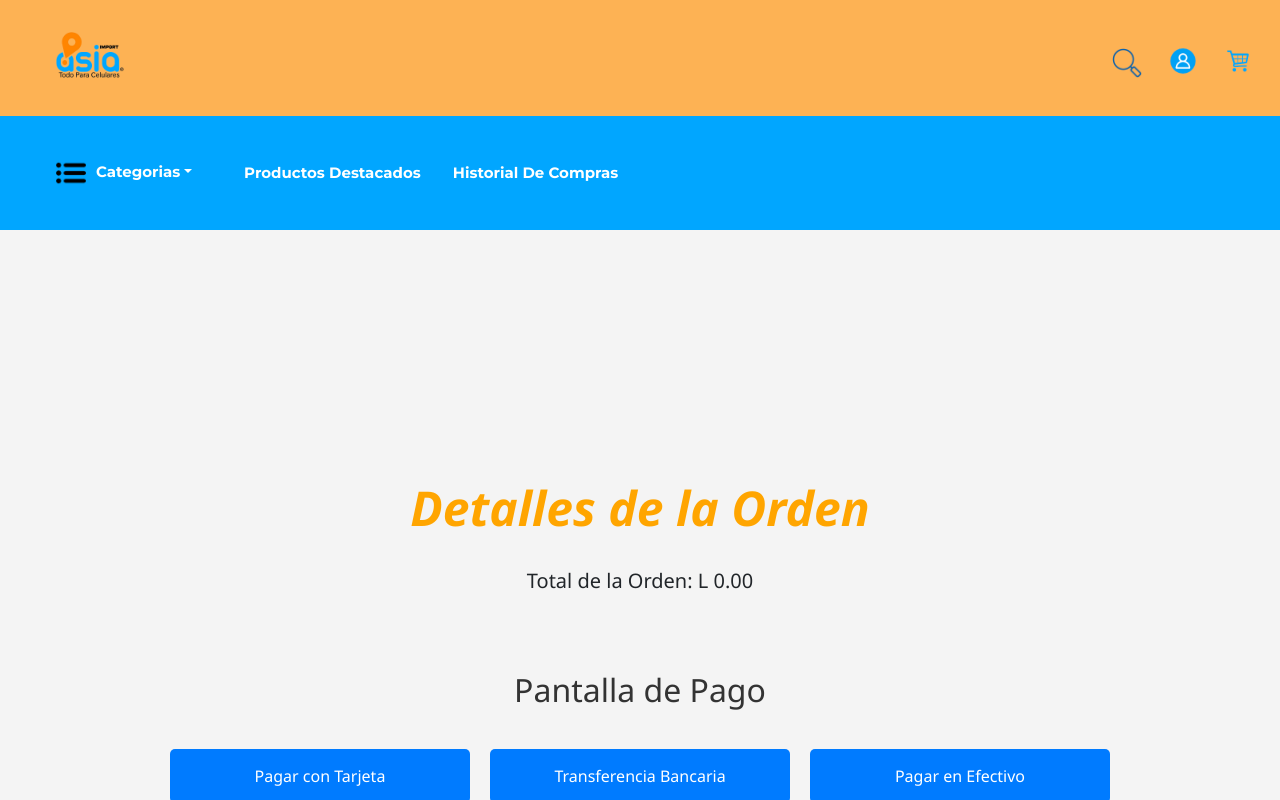
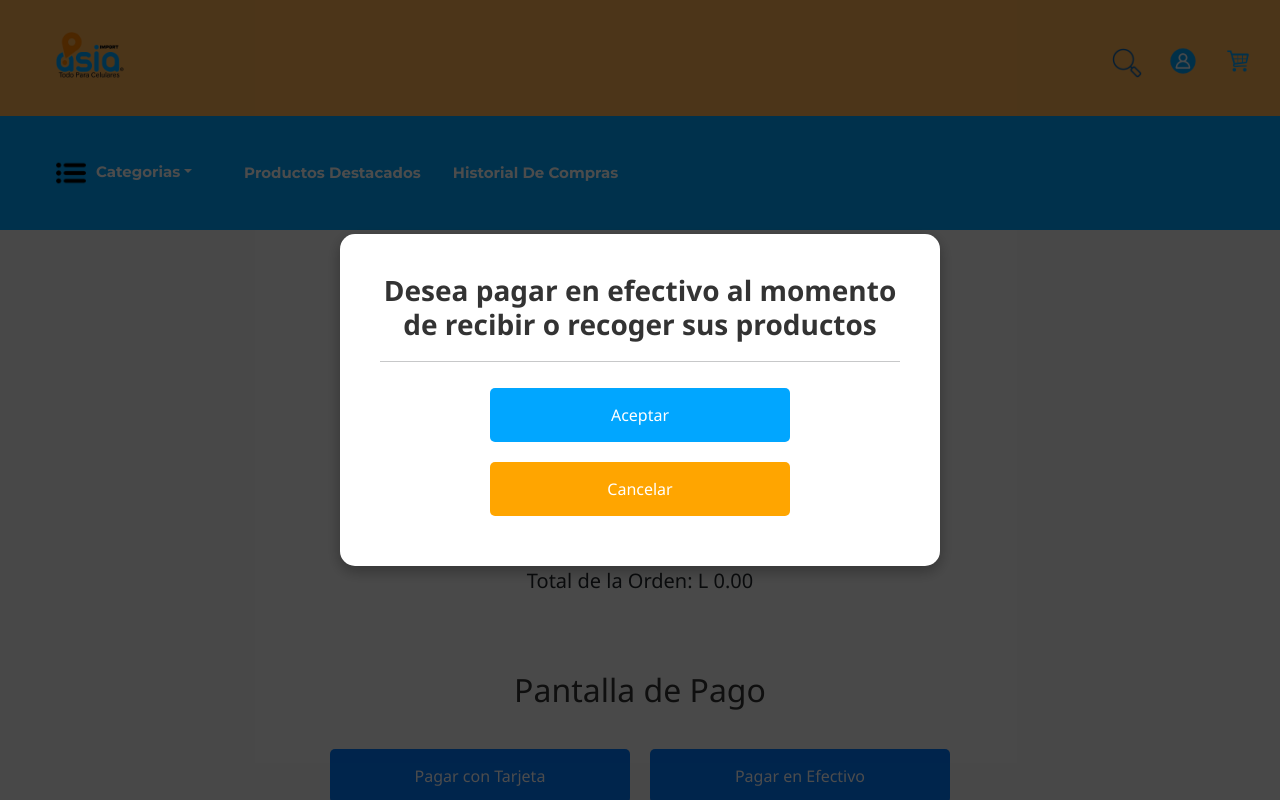
Before and after one commit to jairoaguilarts/AsiaImport, a React (Create React App) app: page /pago in a window 1280 px wide. Both pictures are taken after a click on the button "Pagar en Efectivo". Shown: the top 800 px of the page. Built offline with nearby package versions, Linux system fonts and the light colour scheme; a web font is replaced by a local one.

Commit message:
arreglo y adicion de detalles
se agregaron detalles

```diff
--- a/src/components/Client_screens/Pago.css
+++ b/src/components/Client_screens/Pago.css
@@ -108,3 +108,41 @@ text-align: center;  }
   .productos-precio {
     margin-top: 5px; /* Espacio entre cada detalle del producto */
   }
+
+  .popup {
+    position: fixed;
+    top: 0;
+    left: 0;
+    width: 100%;
+    height: 100%;
+    background-color: rgba(0, 0, 0, 0.5);
+    display: flex;
+    justify-content: center;
+    align-items: center;
+  }
+
+  .popup-inner {
+    background-color: white;
+    padding: 20px;
+    border-radius: 10px;
+    box-shadow: 0 0 10px rgba(0, 0, 0, 0.25);
+    text-align: center;
+  }
+  .popup-gracias {
+    position: fixed;
+    top: 0;
+    left: 0;
+    width: 100%;
+    height: 100%;
+    background: rgba(0, 0, 0, 0.5);
+    display: flex;
+    justify-content: center;
+    align-items: center;
+  }
+
+  .popup-gracias-contenido {
+    background: white;
+    padding: 20px;
+    border-radius: 5px;
+    text-align: center;
+  }
--- a/src/components/Client_screens/Pago.js
+++ b/src/components/Client_screens/Pago.js
@@ -1,4 +1,6 @@
 import React, { useState, useEffect } from 'react';
+import { useNavigate } from 'react-router-dom';
+
 import './Pago.css';
 
 
@@ -10,6 +12,10 @@ function Pago() {
   const [exp, setExp] = useState('');
   const [cvv, setCVV] = useState('');
   const firebaseUID = localStorage.getItem("FireBaseUID");
+  const [mostrarPopup, setMostrarPopup] = useState(false);
+const [mostrarPopupGracias, setMostrarPopupGracias] = useState(false); // Para el segundo pop-up de agradecimiento
+const navigate = useNavigate();
+
 
   const handlePago = async () => {
     if (!validarDatos()) {
@@ -27,7 +33,48 @@ function Pago() {
     });
   };
 
+  const handlePagoEfectivo = () => {
+    setMostrarPopup(true); // Muestra el pop-up
+  };
+   // Función para manejar la confirmación del pop-up
+   const confirmarPagoEfectivo = () => {
+    // Lógica para manejar la confirmación del pago en efectivo
+    setMostrarPopup(false); // Oculta el primer pop-up
+    setMostrarPopupGracias(true); // Muestra el segundo pop-up
+  };
 
+  const mostrarPopupGraciasComponente = () => (
+    mostrarPopupGracias && (
+      <div className="popup-gracias">
+        <div className="popup-gracias-contenido">
+          <h3>Gracias por tu compra</h3>
+          <hr />
+          <p>Detalles de la orden...</p>
+          <button onClick={() => {
+            setMostrarPopupGracias(false); // Primero oculta el pop-up
+            navigate('/inicio'); // Luego navega a la página de inicio
+          }}>Aceptar</button>
+        </div>
+      </div>
+    )
+  );
+
+
+  // Función para manejar la cancelación del pop-up
+  const cancelarPagoEfectivo = () => {
+    // Lógica para manejar la cancelación
+    setMostrarPopup(false); // Oculta el pop-up
+  };
+  const PopupPagoEfectivo = () => (
+    <div className="popup">
+      <div className="popup-inner">
+        <h3>Desea pagar en efectivo al momento de recibir o recoger sus productos</h3>
+        <hr></hr>
+        <button onClick={confirmarPagoEfectivo}>Aceptar</button>
+        <button onClick={cancelarPagoEfectivo}>Cancelar</button>
+      </div>
+    </div>
+  );
   const validarDatos = () => {
     const regexNombreApellido = /^[a-zA-ZáéíóúÁÉÍÓÚñÑ ]+$/;
     const numeroTarjetaRegex = /^\d{13,18}$/;
@@ -160,8 +207,9 @@ function Pago() {
         {productos.map(producto => (
           <div className="productos-orden" >
             <div className='productos-imagen'>
-              <img src={producto.ImagenID} alt={producto.Nombre} />
+            <img src={producto.ImagenID} alt={producto.Nombre} />
             </div>
+
             <div className="productos-orden">
               <span className="productos-nombre">{producto.Nombre}</span>
               <div className="productos-cantidad">
@@ -179,8 +227,10 @@ function Pago() {
       <h2>Pantalla de Pago</h2>
       <div className="botones-container">
         <button onClick={() => setMetodoPago('tarjeta')}>Pagar con Tarjeta</button>
-        <button onClick={() => setMetodoPago('transferencia')}>Transferencia Bancaria</button>
-        <button onClick={() => setMetodoPago('efectivo')}>Pagar en Efectivo</button>
+        { /*<button onClick={() => setMetodoPago('transferencia')}>Transferencia Bancaria</button>*/}
+        <button onClick={handlePagoEfectivo}>Pagar en Efectivo</button>
+        {mostrarPopup && <PopupPagoEfectivo />}
+        {mostrarPopupGraciasComponente()}
       </div>
 
       {metodoPago === 'tarjeta' && mostrarFormularioTarjeta()}
```
